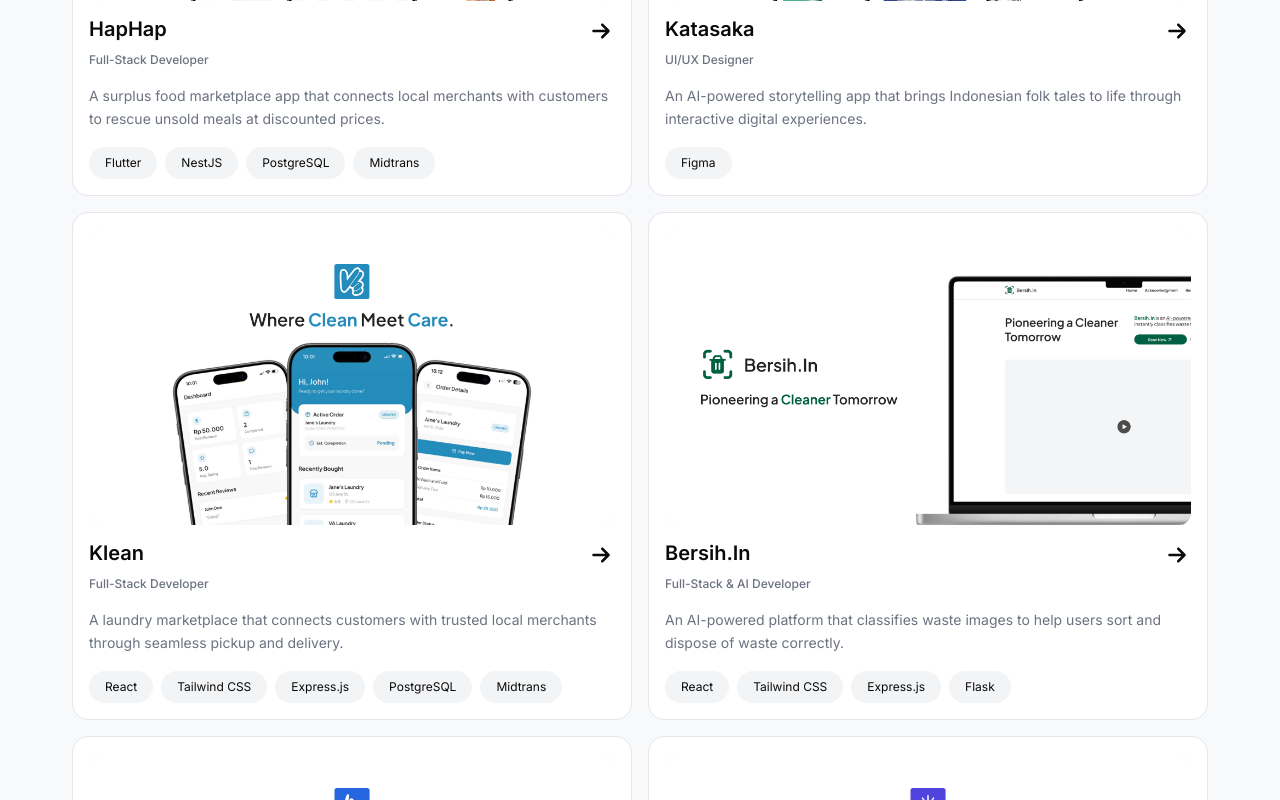
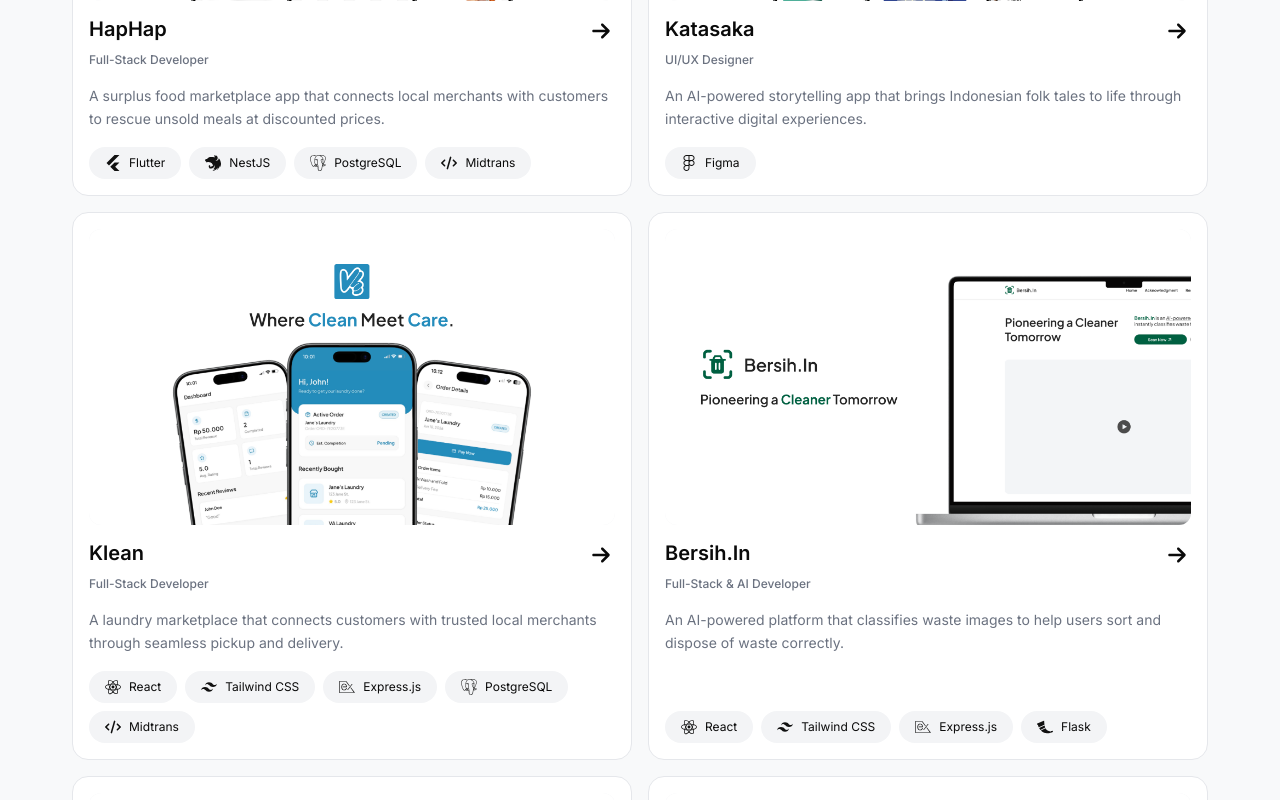
Before and after one commit to CharCG/personal-website, a Next.js app: page /projects in a window 1280 px wide. Shown: the part 600-1400 px from the top of the page. Built offline with nearby package versions, Linux system fonts and the light colour scheme.

Commit message:
feat: extract chip component, rework stack icons

```diff
--- a/package.json
+++ b/package.json
@@ -16,7 +16,7 @@
     "react": "19.2.8",
     "react-dom": "19.2.8",
     "react-icons": "^5.7.0",
-    "tech-stack-icons": "^3.7.1"
+    "simple-icons": "^16.32.0"
   },
   "devDependencies": {
     "@tailwindcss/postcss": "^4",
--- a/src/app/globals.css
+++ b/src/app/globals.css
@@ -12,6 +12,10 @@
 
   --color-secondary: var(--secondary);
   --color-border: var(--border);
+
+  --color-success: var(--success);
+  --color-warning: var(--warning);
+  --color-info: var(--info);
 
   --font-serif: "Times New Roman", Times, serif;
 }
@@ -28,6 +32,10 @@
 
   --secondary: #f3f4f6;
   --border: #e5e7eb;
+
+  --success: #16a34a;
+  --warning: #ca8a04;
+  --info: #2563eb;
 }
 
 html {
@@ -286,22 +294,6 @@
   }
 }
 
-.skill-icon-primary svg [fill]:not([fill="none"]):not([fill="#fff"]) {
-  fill: var(--primary) !important;
-}
-
-.skill-icon-primary svg [stroke]:not([stroke="none"]):not([stroke="#fff"]) {
-  stroke: var(--primary) !important;
-}
-
-.skill-icon-primary svg stop {
-  stop-color: var(--primary) !important;
-}
-
-.skill-icon-primary svg path[fill]:not([fill="#000"]):not([fill="#fff"]):not([fill^="url("]) ~ path[fill="#000"] {
-  fill: var(--primary-foreground) !important;
-}
-
 .project-lightbox::backdrop {
   background: color-mix(in srgb, var(--foreground) 80%, transparent);
   animation: project-lightbox-backdrop-in 200ms ease-out;
--- a/src/app/projects/[slug]/page.tsx
+++ b/src/app/projects/[slug]/page.tsx
@@ -7,14 +7,22 @@
 import { Navbar } from "@/components/layout/navbar";
 import { Reveal } from "@/components/motion/reveal";
 import { ProjectGallery } from "@/components/projects/project-gallery";
+import { TechnologyList } from "@/components/projects/technology-list";
 import { ButtonLink } from "@/components/ui/button-link";
-import { getProjectBySlug, projects } from "@/data/projects";
+import { Chip } from "@/components/ui/chip";
+import { getProjectBySlug, projects, type ProjectStatus } from "@/data/projects";
 
 type ProjectDetailPageProps = {
   params: Promise<{ slug: string }>;
 };
 
 export const dynamicParams = false;
+
+const statusIndicatorClasses: Record<ProjectStatus, string> = {
+  Completed: "bg-success",
+  "In Progress": "bg-warning",
+  Archived: "bg-info",
+};
 
 export function generateStaticParams() {
   return projects.map((project) => ({ slug: project.slug }));
@@ -144,19 +152,24 @@
                 </div>
                 <div className="flex items-center justify-between gap-4">
                   <dt className="text-sm text-muted-foreground">Status</dt>
-                  <dd className="text-sm font-medium">{project.status}</dd>
+                  <dd>
+                    <Chip
+                      icon={
+                        <span
+                          aria-hidden="true"
+                          className={`h-2 w-2 shrink-0 rounded-full ${statusIndicatorClasses[project.status]}`}
+                        />
+                      }
+                    >
+                      {project.status}
+                    </Chip>
+                  </dd>
                 </div>
               </dl>
 
               <div className="mt-6 border-t border-border pt-6">
                 <h2 className="text-lg font-semibold">Technology Stack</h2>
-                <ul className="mt-4 flex flex-wrap gap-2" aria-label="Technologies used">
-                  {project.technologies.map((technology) => (
-                    <li key={technology} className="rounded-full bg-secondary px-4 py-2 text-xs text-foreground">
-                      {technology}
-                    </li>
-                  ))}
-                </ul>
+                <TechnologyList technologies={project.technologies} className="mt-4" />
               </div>
             </aside>
           </div>
--- a/src/components/home/skills.tsx
+++ b/src/components/home/skills.tsx
@@ -1,22 +1,18 @@
-import StackIcon from "tech-stack-icons";
 import { Reveal } from "@/components/motion/reveal";
+import { BrandIcon } from "@/components/shared/brand-icon";
+import { Chip } from "@/components/ui/chip";
 import { skills } from "@/data/skills";
 
 export function SkillsSection() {
   return (
-    <section
-      id="skills"
-      className="mx-auto max-w-[1200px] px-6 pt-8 md:px-6 md:pt-10 lg:px-8 lg:pt-12"
-    >
+    <section id="skills" className="mx-auto max-w-[1200px] px-6 pt-8 md:px-6 md:pt-10 lg:px-8 lg:pt-12">
       <div aria-hidden="true" className="border-t border-border" />
 
       <Reveal>
         <p className="mt-8 text-xs font-semibold uppercase tracking-[0.4em] text-muted-foreground md:mt-10 lg:mt-12">
           Skills
         </p>
-        <h2 className="mt-2 text-2xl font-bold tracking-[-0.04em] md:text-[28px] lg:text-4xl">
-          Tools I Work With
-        </h2>
+        <h2 className="mt-2 text-2xl font-bold tracking-[-0.04em] md:text-[28px] lg:text-4xl">Tools I Work With</h2>
         <p className="mt-2 text-base text-muted-foreground md:text-lg">
           Technologies, tools, and platforms I use to build and ship products.
         </p>
@@ -25,16 +21,14 @@
       <Reveal delay={0.06}>
         <ul className="mt-6 grid grid-cols-2 gap-3 rounded-2xl border border-border bg-surface p-4 sm:grid-cols-3 md:grid-cols-4 md:p-6 lg:grid-cols-6">
           {skills.map((skill) => (
-            <li
-              key={skill.name}
-              className="group flex min-w-0 items-center justify-start gap-3 rounded-full bg-secondary px-3 py-3 text-sm transition-colors duration-200 ease-out hover:bg-border"
-            >
-              <StackIcon
-                name={skill.icon}
-                variant="grayscale"
-                className="skill-icon-primary h-5 w-5 shrink-0"
-              />
-              <span className="truncate">{skill.name}</span>
+            <li key={skill.name} className="group min-w-0">
+              <Chip
+                icon={<BrandIcon icon={skill.icon} className="h-5 w-5 shrink-0 text-primary" />}
+                size="md"
+                className="w-full justify-start transition-colors duration-200 ease-out hover:bg-border"
+              >
+                {skill.name}
+              </Chip>
             </li>
           ))}
         </ul>
--- a/src/components/projects/project-card.tsx
+++ b/src/components/projects/project-card.tsx
@@ -1,6 +1,7 @@
 import Image from "next/image";
 import Link from "next/link";
 import { FaArrowRight } from "react-icons/fa6";
+import { TechnologyList } from "@/components/projects/technology-list";
 import type { Project } from "@/data/projects";
 
 type ProjectCardProps = {
@@ -20,18 +21,6 @@
         <FaArrowRight aria-hidden="true" />
       </span>
     </>
-  );
-}
-
-function TechnologyList({ technologies }: Pick<Project, "technologies">) {
-  return (
-    <ul className="mt-auto flex flex-wrap gap-2 pt-4" aria-label="Technologies used">
-      {technologies.map((technology) => (
-        <li key={technology} className="rounded-full bg-secondary px-4 py-2 text-xs text-foreground">
-          {technology}
-        </li>
-      ))}
-    </ul>
   );
 }
 
@@ -76,7 +65,7 @@
         {project.description && (
           <p className="mt-4 text-sm leading-relaxed text-muted-foreground">{project.description}</p>
         )}
-        <TechnologyList technologies={project.technologies} />
+        <TechnologyList technologies={project.technologies} className="mt-auto pt-4" />
       </div>
     </article>
   );
--- /dev/null
+++ b/src/components/projects/technology-list.tsx
@@ -0,0 +1,35 @@
+import { FaCode } from "react-icons/fa6";
+import { BrandIcon } from "@/components/shared/brand-icon";
+import { Chip } from "@/components/ui/chip";
+import type { Project } from "@/data/projects";
+import { getSkillByName } from "@/data/skills";
+
+type TechnologyListProps = Pick<Project, "technologies"> & {
+  className?: string;
+};
+
+export function TechnologyList({ technologies, className = "" }: TechnologyListProps) {
+  return (
+    <ul className={`flex flex-wrap gap-2 ${className}`} aria-label="Technologies used">
+      {technologies.map((technology) => {
+        const skill = getSkillByName(technology);
+
+        return (
+          <li key={technology}>
+            <Chip
+              icon={
+                skill ? (
+                  <BrandIcon icon={skill.icon} className="h-4 w-4 shrink-0 text-primary" />
+                ) : (
+                  <FaCode aria-hidden="true" className="h-4 w-4 shrink-0 text-primary" />
+                )
+              }
+            >
+              {technology}
+            </Chip>
+          </li>
+        );
+      })}
+    </ul>
+  );
+}
--- /dev/null
+++ b/src/components/shared/brand-icon.tsx
@@ -0,0 +1,14 @@
+import type { SimpleIcon } from "simple-icons";
+
+type BrandIconProps = {
+  icon: SimpleIcon;
+  className?: string;
+};
+
+export function BrandIcon({ icon, className }: BrandIconProps) {
+  return (
+    <svg aria-hidden="true" className={className} fill="currentColor" focusable="false" viewBox="0 0 24 24">
+      <path d={icon.path} />
+    </svg>
+  );
+}
--- /dev/null
+++ b/src/components/ui/chip.tsx
@@ -0,0 +1,23 @@
+import type { HTMLAttributes, ReactNode } from "react";
+
+type ChipProps = HTMLAttributes<HTMLSpanElement> & {
+  icon?: ReactNode;
+  size?: "sm" | "md";
+};
+
+const sizeClasses = {
+  sm: "px-4 py-2 text-xs",
+  md: "px-4 py-2 text-sm",
+} as const;
+
+export function Chip({ children, className = "", icon, size = "sm", ...props }: ChipProps) {
+  return (
+    <span
+      className={`inline-flex items-center gap-2 rounded-full bg-secondary text-foreground ${sizeClasses[size]} ${className}`}
+      {...props}
+    >
+      {icon}
+      <span className="truncate">{children}</span>
+    </span>
+  );
+}
--- a/src/data/skills.ts
+++ b/src/data/skills.ts
@@ -1,24 +1,49 @@
-import type { IconName } from "tech-stack-icons";
+import {
+  siExpress,
+  siFigma,
+  siFlask,
+  siFlutter,
+  siGit,
+  siJavascript,
+  siKotlin,
+  siMysql,
+  siNestjs,
+  siNodedotjs,
+  siOpenjdk,
+  siPostgresql,
+  siPrisma,
+  siPython,
+  siReact,
+  siTailwindcss,
+  siTypescript,
+  type SimpleIcon,
+} from "simple-icons";
 
 export type Skill = {
   name: string;
-  icon: IconName;
+  icon: SimpleIcon;
 };
 
 export const skills: Skill[] = [
-  { name: "Flutter", icon: "flutter" },
-  { name: "React", icon: "react" },
-  { name: "Tailwind CSS", icon: "tailwindcss" },
-  { name: "NestJS", icon: "nestjs" },
-  { name: "Express.js", icon: "expressjs" },
-  { name: "Prisma", icon: "prisma" },
-  { name: "Node.js", icon: "nodejs" },
-  { name: "PostgreSQL", icon: "postgresql" },
-  { name: "MySQL", icon: "mysql" },
-  { name: "TypeScript", icon: "typescript" },
-  { name: "JavaScript", icon: "js" },
-  { name: "Python", icon: "python" },
-  { name: "Kotlin", icon: "kotlin" },
-  { name: "Java", icon: "java" },
-  { name: "Git", icon: "git" },
+  { name: "Flutter", icon: siFlutter },
+  { name: "React", icon: siReact },
+  { name: "Tailwind CSS", icon: siTailwindcss },
+  { name: "NestJS", icon: siNestjs },
+  { name: "Express.js", icon: siExpress },
+  { name: "Flask", icon: siFlask },
+  { name: "Prisma", icon: siPrisma },
+  { name: "Node.js", icon: siNodedotjs },
+  { name: "PostgreSQL", icon: siPostgresql },
+  { name: "MySQL", icon: siMysql },
+  { name: "TypeScript", icon: siTypescript },
+  { name: "JavaScript", icon: siJavascript },
+  { name: "Python", icon: siPython },
+  { name: "Kotlin", icon: siKotlin },
+  { name: "Java", icon: siOpenjdk },
+  { name: "Git", icon: siGit },
+  { name: "Figma", icon: siFigma },
 ];
+
+export function getSkillByName(name: string) {
+  return skills.find((skill) => skill.name === name);
+}
```
Also changed, not shown: src/components/home/projects.tsx (+4 -16 lines), 1 other file (tests, documents, lock files or other folders).
